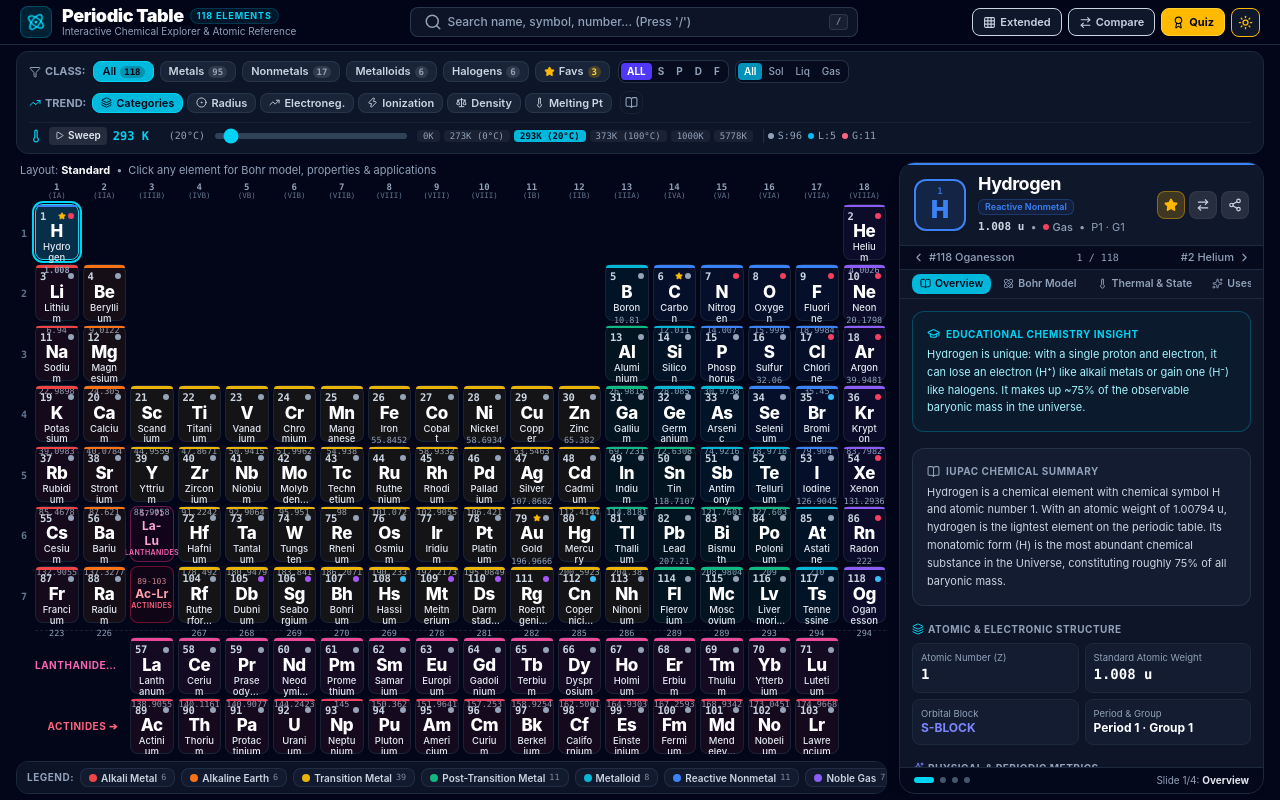
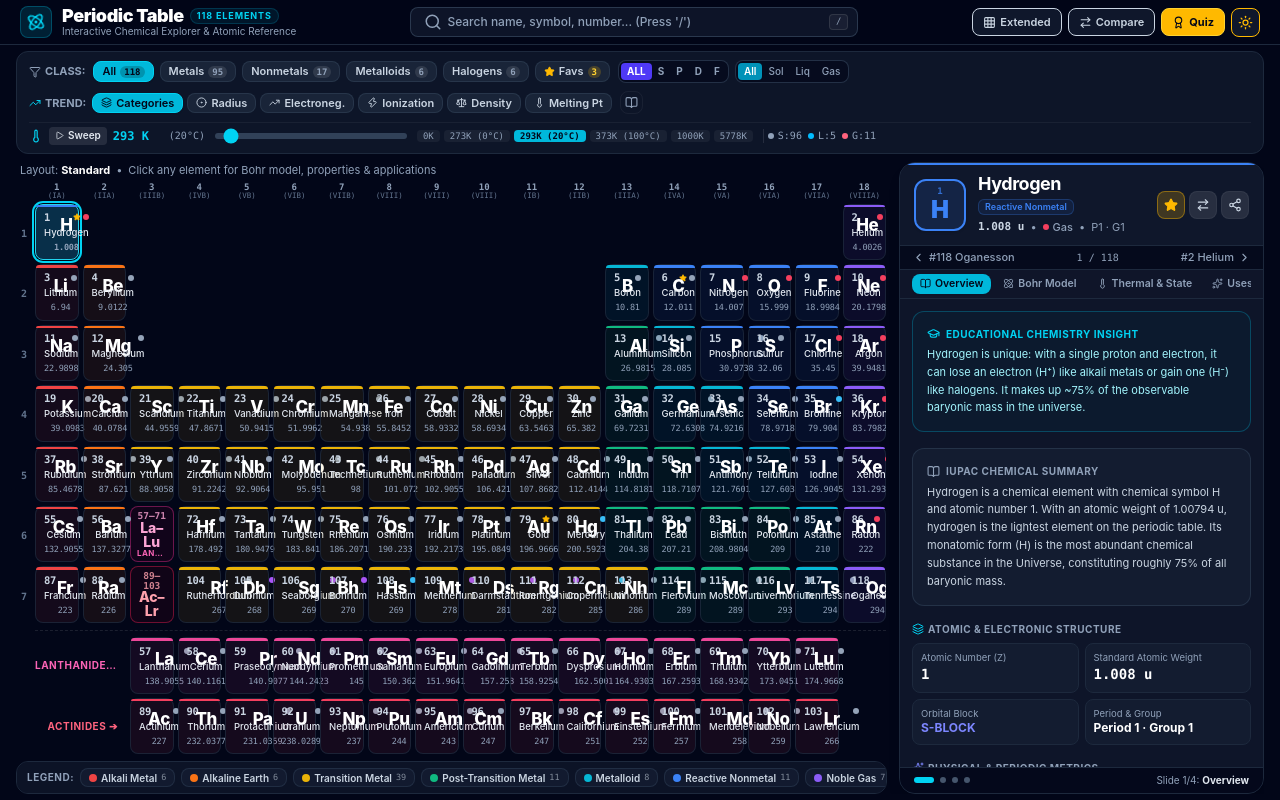
Before and after one commit to sagarhiremath-max/interactive-periodic-table, a React (Vite) app: page / in a window 1280 px wide. Built offline with nearby package versions, Linux system fonts and the light colour scheme.

Commit message:
Implement structured CSS grid layout for element cards to eliminate text overlap

```diff
--- a/src/components/ElementCell.tsx
+++ b/src/components/ElementCell.tsx
@@ -135,8 +135,9 @@
       onMouseLeave={onMouseLeave}
       className={`
         relative select-none cursor-pointer rounded-lg transition-transform duration-100 ease-out
-        flex flex-col justify-between p-0.5 sm:p-1 lg:p-0.5 xl:p-1 border
-        w-full h-full min-h-0
+        grid grid-rows-[13px_1fr_auto_13px] items-center justify-items-center
+        p-1 sm:p-1.5 border
+        w-full h-full min-h-0 box-border gap-0.5
         focus-visible:outline-none focus-visible:ring-2 focus-visible:ring-cyan-400 focus-visible:ring-offset-1 focus-visible:ring-offset-slate-950 focus-visible:z-20
         ${
           darkMode
@@ -179,17 +180,17 @@
         style={{ backgroundColor: activeTrendColor || cat.color }}
       />
 
-      {/* Top row: atomic number & state / favorite indicator */}
-      <div className="flex items-center justify-between w-full leading-none shrink-0 pt-0.5">
+      {/* Row 1: atomic number (left) & state / favorite indicator (right) */}
+      <div className="flex items-center justify-between w-full h-[13px] leading-none shrink-0 px-0.5">
         <span
-          className={`font-mono text-[clamp(8px,0.85vw,10.5px)] font-bold tracking-tight ${
+          className={`font-mono text-[clamp(8px,0.85vw,10.5px)] font-bold tracking-tight select-none ${
             darkMode ? 'text-slate-300' : 'text-slate-700'
           }`}
         >
           {element.number}
         </span>
 
-        <div className="flex items-center gap-0.5">
+        <div className="flex items-center gap-0.5 shrink-0">
           {isFavorite && (
             <Star
               size={8}
@@ -205,39 +206,30 @@
         </div>
       </div>
 
-      {/* Center: Symbol */}
-      <div className="flex items-center justify-center w-full my-auto py-0.5">
+      {/* Row 2: Element Symbol (center) */}
+      <div className="flex items-center justify-center w-full h-full min-h-0 select-none">
         <span
-          className="text-[clamp(13px,1.35vw,17px)] font-extrabold tracking-tight leading-none select-none"
+          className="text-[clamp(13px,1.35vw,17px)] font-extrabold tracking-tight leading-none"
           style={{ color: darkMode ? '#ffffff' : '#0f172a' }}
         >
           {element.symbol}
         </span>
       </div>
 
-      {/* Bottom info: name & atomic mass or trend value on separate lines */}
-      <div className="flex flex-col items-center justify-end w-full leading-[1.15] shrink-0 pb-0.5">
+      {/* Row 3: Element Name (readable, centered, wrapping up to 2 lines) */}
+      <div className="flex items-center justify-center w-full min-h-[11px] leading-[1.1] px-0.5">
         {trendMode === 'none' ? (
-          <>
           <span
-              className={`text-[clamp(7.5px,0.8vw,9.5px)] font-medium text-center w-full px-0.5 line-clamp-2 break-words ${
+            className={`text-[clamp(7.5px,0.8vw,9.5px)] font-medium text-center w-full line-clamp-2 break-words ${
               darkMode ? 'text-slate-200' : 'text-slate-700'
             }`}
             title={element.name}
           >
             {element.name}
           </span>
-            <span
-              className={`font-mono text-[clamp(6.5px,0.72vw,8.5px)] text-center leading-none mt-0.5 ${
-                darkMode ? 'text-slate-400' : 'text-slate-500'
-              }`}
-            >
-              {element.atomicMass}
-            </span>
-          </>
         ) : (
           <span
-            className={`font-mono text-[clamp(7.5px,0.8vw,9.5px)] font-bold text-center w-full px-0.5 truncate ${
+            className={`font-mono text-[clamp(7.5px,0.8vw,9.5px)] font-bold text-center w-full truncate ${
               isMissingTrendData
                 ? 'text-slate-500 italic'
                 : darkMode
@@ -250,6 +242,29 @@
           </span>
         )}
       </div>
+
+      {/* Row 4: Dedicated Atomic Weight Row */}
+      <div className="flex items-center justify-center w-full h-[13px] leading-none px-0.5">
+        {trendMode === 'none' ? (
+          <span
+            className={`font-mono text-[clamp(6.5px,0.72vw,8.5px)] text-center tracking-tight truncate w-full ${
+              darkMode ? 'text-slate-400' : 'text-slate-500'
+            }`}
+            title={`Atomic weight: ${element.atomicMass}`}
+          >
+            {element.atomicMass}
+          </span>
+        ) : (
+          <span
+            className={`text-[7px] font-medium text-center truncate w-full ${
+              darkMode ? 'text-slate-400' : 'text-slate-500'
+            }`}
+            title={element.name}
+          >
+            {element.name}
+          </span>
+        )}
+      </div>
     </div>
   );
 };
--- a/src/components/PeriodicTable.tsx
+++ b/src/components/PeriodicTable.tsx
@@ -282,12 +282,12 @@
                   type="button"
                   onClick={() => onSelectCategory('lanthanide')}
                   style={{ gridColumnStart: 3, gridRowStart: 6 }}
-                  className="rounded-lg p-0.5 sm:p-1 border border-pink-500/40 bg-pink-950/20 hover:bg-pink-900/40 text-pink-300 flex flex-col items-center justify-center text-center transition-all cursor-pointer hover:scale-105 h-full min-h-0"
+                  className="rounded-lg p-1 border border-pink-500/40 bg-pink-950/20 hover:bg-pink-900/40 text-pink-300 flex flex-col items-center justify-between text-center transition-all cursor-pointer hover:scale-105 h-full min-h-0 select-none box-border"
                   title="Click to highlight Lanthanide series (57-71)"
                 >
-                  <span className="font-mono text-[8px] opacity-80 leading-none">57-71</span>
-                  <span className="font-bold text-[10px] sm:text-xs leading-tight">La-Lu</span>
-                  <span className="text-[7px] uppercase tracking-wider text-pink-400 font-semibold hidden sm:inline">
+                  <span className="font-mono text-[clamp(7.5px,0.8vw,9.5px)] font-bold opacity-80 leading-none">57–71</span>
+                  <span className="font-extrabold text-[clamp(11px,1.2vw,14px)] leading-none my-auto">La–Lu</span>
+                  <span className="text-[clamp(6.5px,0.7vw,8px)] uppercase tracking-wider text-pink-400 font-bold leading-none truncate w-full px-0.5">
                     Lanthanides
                   </span>
                 </button>
@@ -297,12 +297,12 @@
                   type="button"
                   onClick={() => onSelectCategory('actinide')}
                   style={{ gridColumnStart: 3, gridRowStart: 7 }}
-                  className="rounded-lg p-0.5 sm:p-1 border border-rose-500/40 bg-rose-950/20 hover:bg-rose-900/40 text-rose-300 flex flex-col items-center justify-center text-center transition-all cursor-pointer hover:scale-105 h-full min-h-0"
+                  className="rounded-lg p-1 border border-rose-500/40 bg-rose-950/20 hover:bg-rose-900/40 text-rose-300 flex flex-col items-center justify-between text-center transition-all cursor-pointer hover:scale-105 h-full min-h-0 select-none box-border"
                   title="Click to highlight Actinide series (89-103)"
                 >
-                  <span className="font-mono text-[8px] opacity-80 leading-none">89-103</span>
-                  <span className="font-bold text-[10px] sm:text-xs leading-tight">Ac-Lr</span>
-                  <span className="text-[7px] uppercase tracking-wider text-rose-400 font-semibold hidden sm:inline">
+                  <span className="font-mono text-[clamp(7.5px,0.8vw,9.5px)] font-bold opacity-80 leading-none">89–103</span>
+                  <span className="font-extrabold text-[clamp(11px,1.2vw,14px)] leading-none my-auto">Ac–Lr</span>
+                  <span className="text-[clamp(6.5px,0.7vw,8px)] uppercase tracking-wider text-rose-400 font-bold leading-none truncate w-full px-0.5">
                     Actinides
                   </span>
                 </button>
```
Lines whose indentation alone changed are shown as unchanged.
